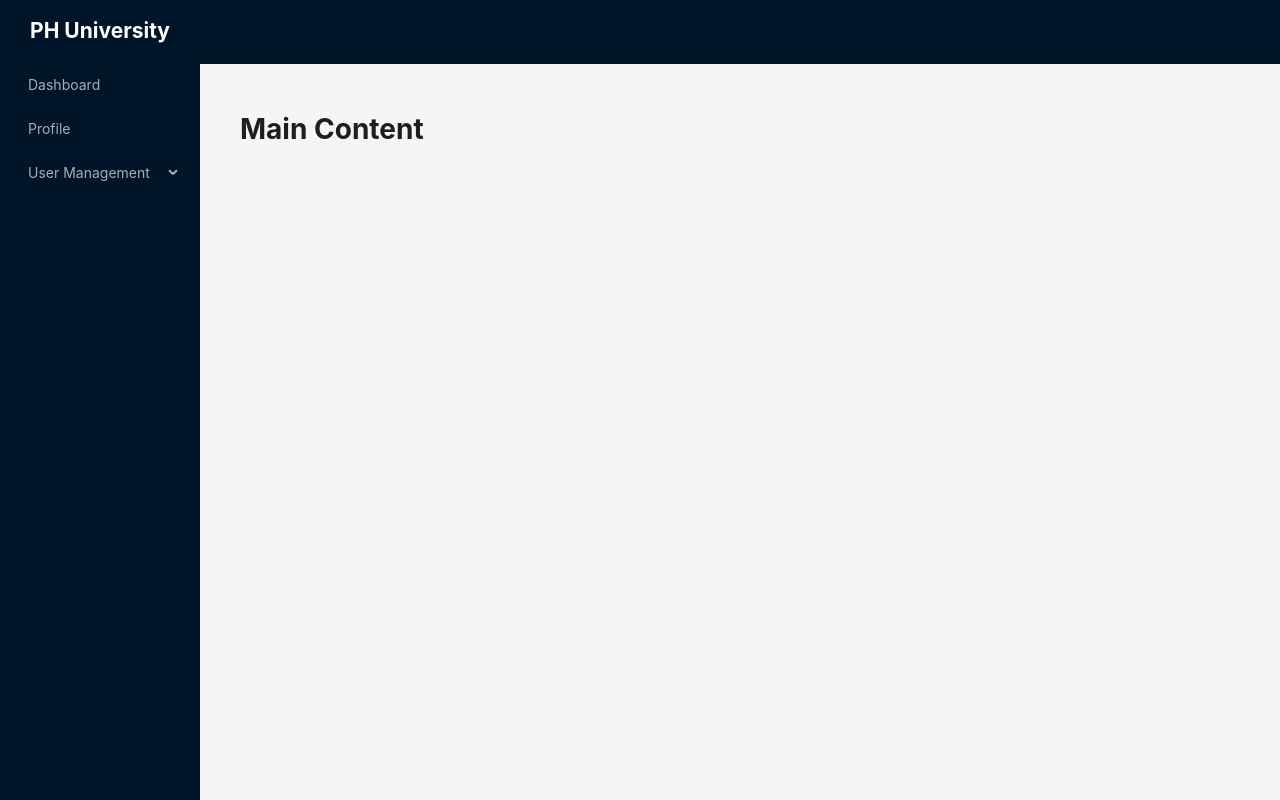
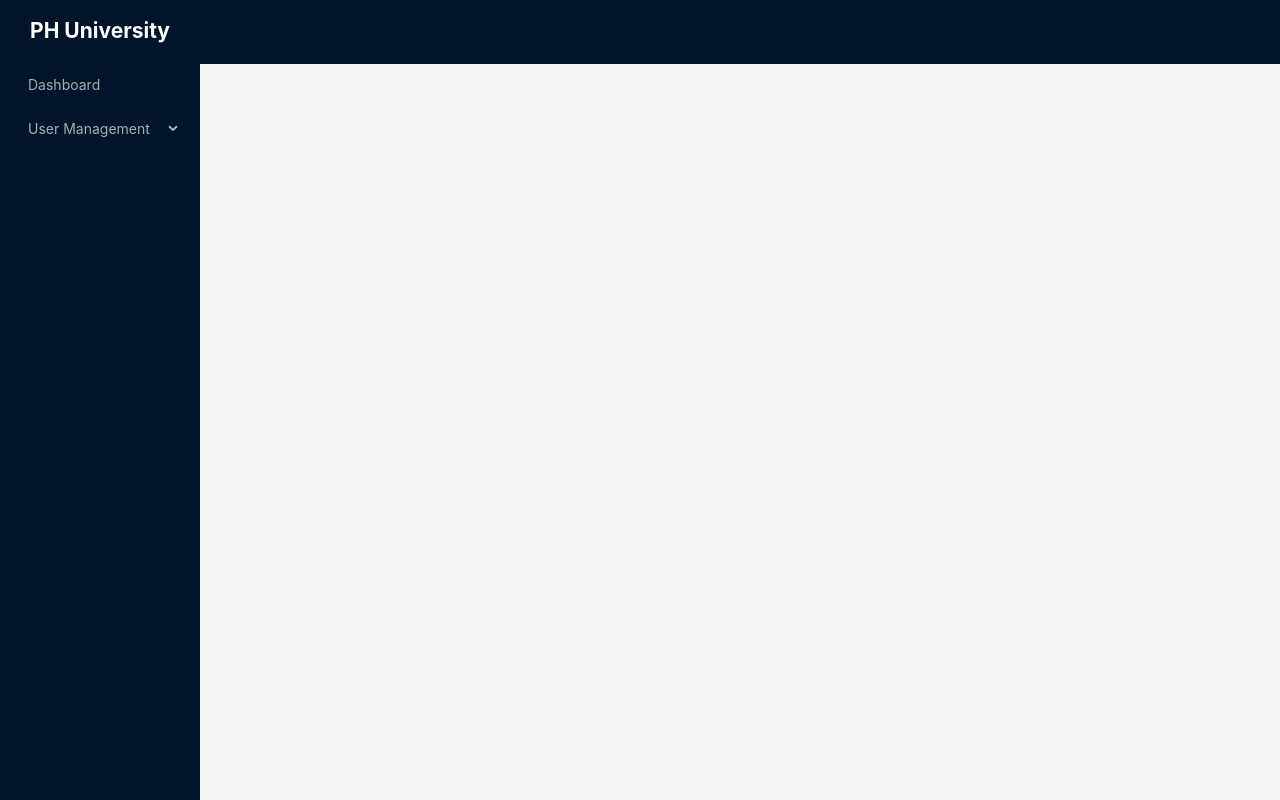
Before and after one commit to MehediMubin/phum-client, a React (Vite) app: page / in a window 1280 px wide. Built offline with nearby package versions, Linux system fonts and the light colour scheme.

Commit message:
created a centralised array to handle both sidebar items and routes

```diff
--- a/src/components/layout/MainLayout.tsx
+++ b/src/components/layout/MainLayout.tsx
@@ -1,30 +1,7 @@
-import { Layout, Menu, MenuProps } from "antd";
+import { Layout, Menu } from "antd";
+import { Outlet } from "react-router-dom";
+import { adminSidebarItems } from "../../routes/admin.routes";
 const { Header, Content, Sider } = Layout;
-
-const items: MenuProps["items"] = [
-   {
-      key: "1",
-      label: "Dashboard",
-   },
-   {
-      key: "2",
-      label: "Profile",
-   },
-   {
-      key: "3",
-      label: "User Management",
-      children: [
-         {
-            key: "3-1",
-            label: "Create Admin",
-         },
-         {
-            key: "3-2",
-            label: "Create Student",
-         },
-      ],
-   },
-];
 
 const MainLayout = () => {
    return (
@@ -54,7 +31,7 @@
                theme="dark"
                mode="inline"
                defaultSelectedKeys={["4"]}
-               items={items}
+               items={adminSidebarItems}
             />
          </Sider>
          <Layout>
@@ -66,7 +43,7 @@
                      minHeight: 360,
                   }}
                >
-                  <h1>Main Content</h1>
+                  <Outlet />
                </div>
             </Content>
          </Layout>
--- a/src/main.tsx
+++ b/src/main.tsx
@@ -1,10 +1,11 @@
-import React from 'react'
-import ReactDOM from 'react-dom/client'
-import App from './App.tsx'
-import './index.css'
+import React from "react";
+import ReactDOM from "react-dom/client";
+import { RouterProvider } from "react-router-dom";
+import "./index.css";
+import router from "./routes/routes.tsx";
 
-ReactDOM.createRoot(document.getElementById('root')!).render(
-  <React.StrictMode>
-    <App />
-  </React.StrictMode>,
-)
+ReactDOM.createRoot(document.getElementById("root")!).render(
+   <React.StrictMode>
+      <RouterProvider router={router} />
+   </React.StrictMode>
+);
--- /dev/null
+++ b/src/pages/About.tsx
@@ -0,0 +1,11 @@
+import React from "react";
+
+const About = () => {
+   return (
+      <div>
+         <h1>About Page</h1>
+      </div>
+   );
+};
+
+export default About;
--- /dev/null
+++ b/src/pages/Login.tsx
@@ -0,0 +1,9 @@
+const Login = () => {
+   return (
+      <div>
+         <h1>Login Page</h1>
+      </div>
+   );
+};
+
+export default Login;
--- /dev/null
+++ b/src/pages/Register.tsx
@@ -0,0 +1,11 @@
+import React from "react";
+
+const Register = () => {
+   return (
+      <div>
+         <h1>Register Page</h1>
+      </div>
+   );
+};
+
+export default Register;
--- /dev/null
+++ b/src/pages/admin/AdminDashboard.tsx
@@ -0,0 +1,9 @@
+const AdminDashboard = () => {
+   return (
+      <div>
+         <h1>Admin Dashboard</h1>
+      </div>
+   );
+};
+
+export default AdminDashboard;
--- /dev/null
+++ b/src/pages/admin/CreateAdmin.tsx
@@ -0,0 +1,9 @@
+const CreateAdmin = () => {
+   return (
+      <div>
+         <h1>Create Admin</h1>
+      </div>
+   );
+};
+
+export default CreateAdmin;
--- /dev/null
+++ b/src/pages/admin/CreateFaculty.tsx
@@ -0,0 +1,9 @@
+const CreateFaculty = () => {
+   return (
+      <div>
+         <h1>Create Faculty</h1>
+      </div>
+   );
+};
+
+export default CreateFaculty;
--- /dev/null
+++ b/src/pages/admin/CreateStudent.tsx
@@ -0,0 +1,9 @@
+const CreateStudent = () => {
+   return (
+      <div>
+         <h1>Create Student</h1>
+      </div>
+   );
+};
+
+export default CreateStudent;
--- /dev/null
+++ b/src/routes/admin.routes.tsx
@@ -0,0 +1,87 @@
+import { ReactNode } from "react";
+import { NavLink } from "react-router-dom";
+import AdminDashboard from "../pages/admin/AdminDashboard";
+import CreateAdmin from "../pages/admin/CreateAdmin";
+import CreateFaculty from "../pages/admin/CreateFaculty";
+import CreateStudent from "../pages/admin/CreateStudent";
+
+type TSidebarItem = {
+   key: string;
+   label: ReactNode;
+   children?: TSidebarItem[];
+};
+
+type TRoute = {
+   path: string;
+   element: ReactNode;
+};
+
+const adminPaths = [
+   {
+      name: "Dashboard",
+      path: "dashboard",
+      element: <AdminDashboard />,
+   },
+   {
+      name: "User Management",
+      children: [
+         {
+            name: "Create Admin",
+            path: "create-admin",
+            element: <CreateAdmin />,
+         },
+         {
+            name: "Create Faculty",
+            path: "create-faculty",
+            element: <CreateFaculty />,
+         },
+         {
+            name: "Create Student",
+            path: "create-student",
+            element: <CreateStudent />,
+         },
+      ],
+   },
+];
+
+export const adminSidebarItems = adminPaths.reduce(
+   (acc: TSidebarItem[], item) => {
+      if (item.children) {
+         acc.push({
+            key: item.name,
+            label: item.name,
+            children: item.children.map((child) => ({
+               key: child.name,
+               label: (
+                  <NavLink to={`/admin/${child.path}`}>{child.name}</NavLink>
+               ),
+            })),
+         });
+      } else {
+         acc.push({
+            key: item.name,
+            label: <NavLink to={`/admin/${item.path}`}>{item.name}</NavLink>,
+         });
+      }
+
+      return acc;
+   },
+   []
+);
+
+export const adminRoutes = adminPaths.reduce((acc: TRoute[], item) => {
+   if (item.path && item.element) {
+      acc.push({
+         path: item.path,
+         element: item.element,
+      });
+   } else if (item.children) {
+      item.children.forEach((child) => {
+         acc.push({
+            path: child.path,
+            element: child.element,
+         });
+      });
+   }
+   return acc;
+}, []);
--- /dev/null
+++ b/src/routes/routes.tsx
@@ -0,0 +1,36 @@
+import { createBrowserRouter } from "react-router-dom";
+import App from "../App";
+import About from "../pages/About";
+import Login from "../pages/Login";
+import Register from "../pages/Register";
+import AdminDashboard from "../pages/admin/AdminDashboard";
+import CreateStudent from "../pages/admin/CreateStudent";
+import { adminPaths, adminRoutes } from "./admin.routes";
+
+const router = createBrowserRouter([
+   {
+      path: "/",
+      element: <App />,
+      children: [
+         {
+            path: "about",
+            element: <About />,
+         },
+      ],
+   },
+   {
+      path: "/admin",
+      element: <App />,
+      children: adminRoutes,
+   },
+   {
+      path: "/register",
+      element: <Register />,
+   },
+   {
+      path: "/login",
+      element: <Login />,
+   },
+]);
+
+export default router;
```
